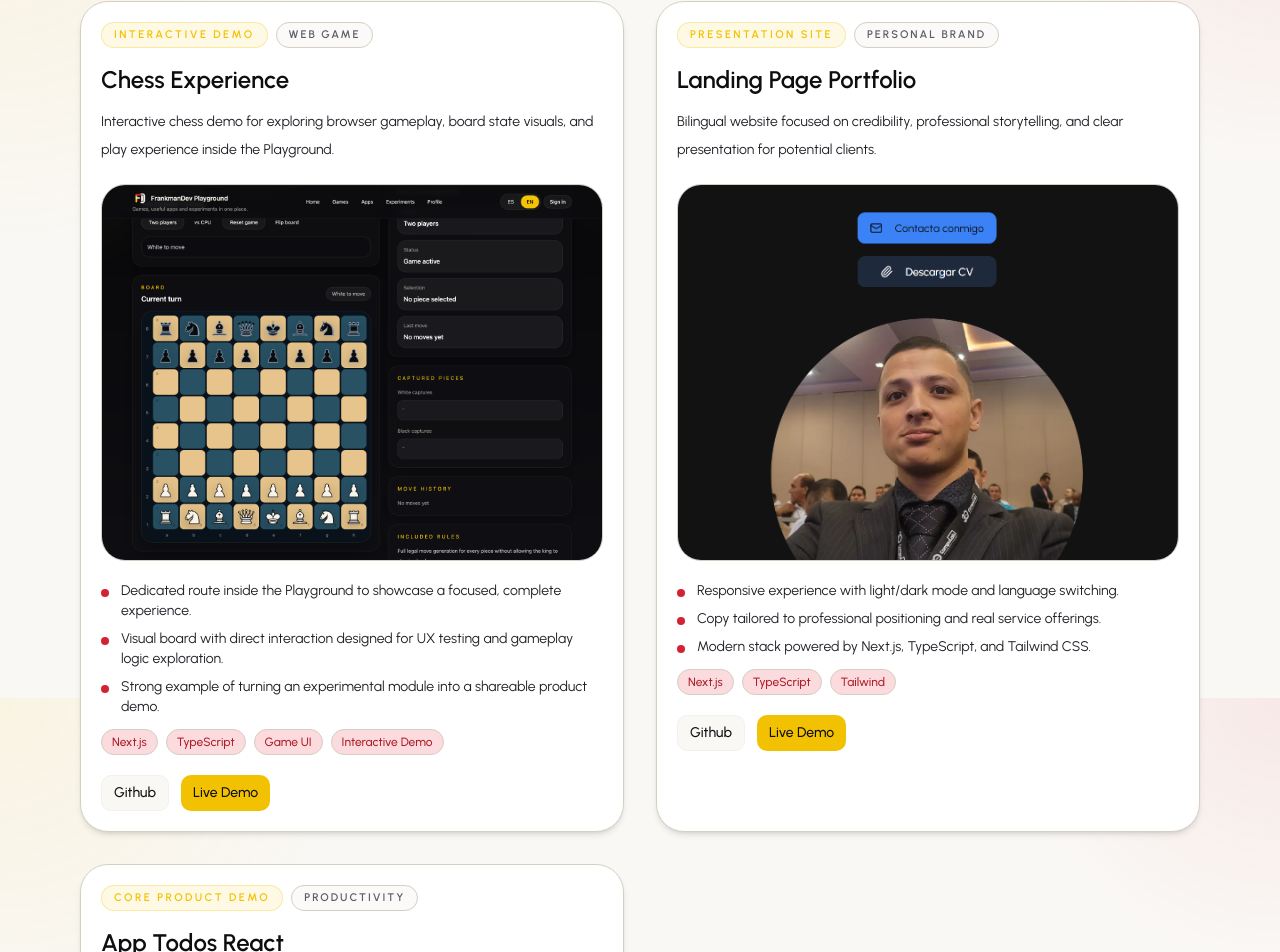
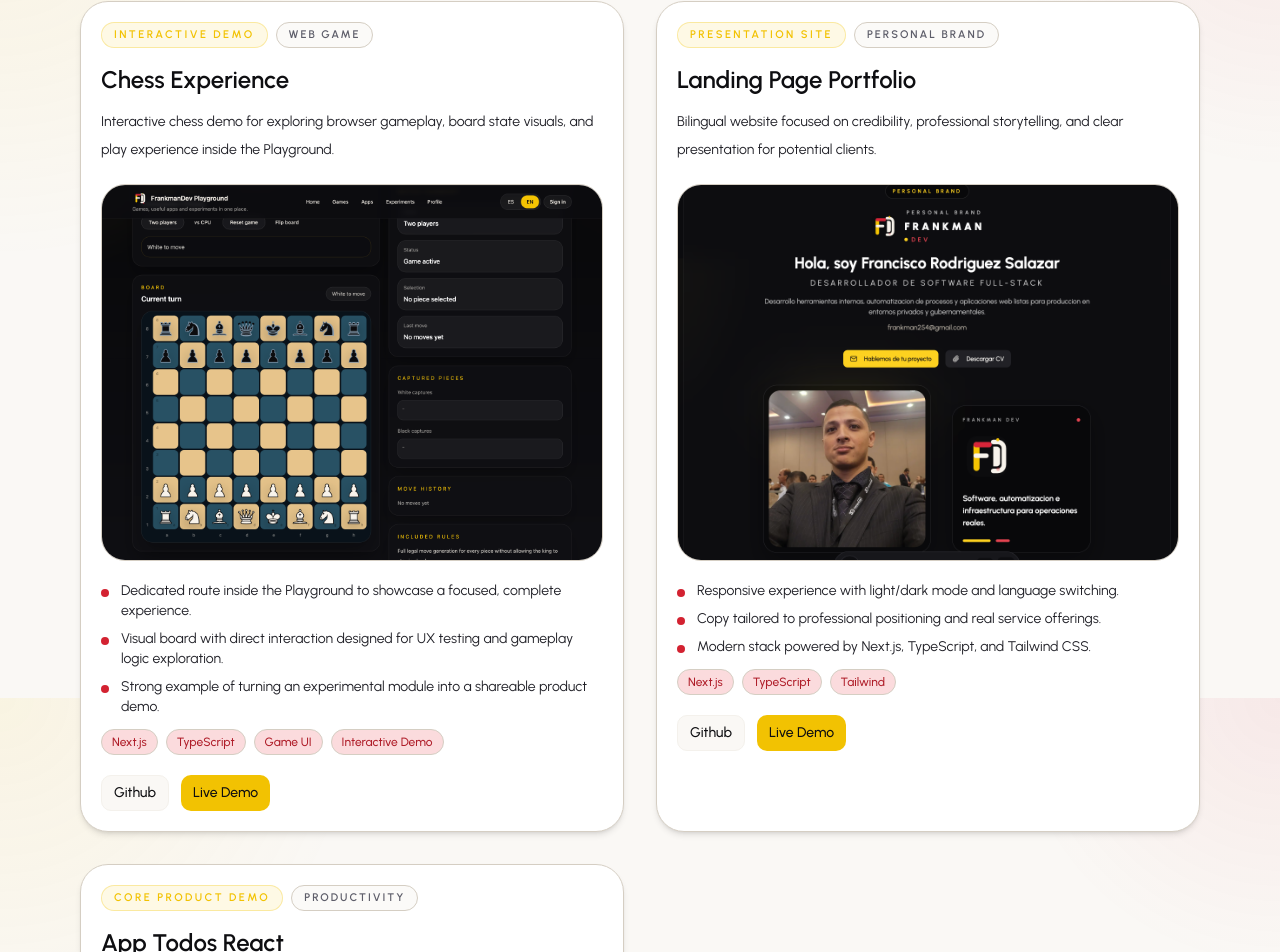
Before and after one commit to Frankman254/Landing-page-frankmandev, a Next.js app: page / in a window 1280 px wide. Shown: the part 6502-7454 px from the top of the page. Built offline with nearby package versions, Linux system fonts and the light colour scheme; no server answers.

Commit message:
Use updated landing page image in portfolio

```diff
--- a/data.tsx
+++ b/data.tsx
@@ -258,7 +258,7 @@ export const dataPortfolio: PortfolioProject[] = [
 	{
 		id: 4,
 		title: 'Landing Page Portfolio',
-		image: '/landing-portfolio.png',
+		image: '/landing-page.png',
 		urlGithub: 'https://github.com/Frankman254/Landing-page-frankmandev',
 		urlDemo: 'https://landing-page-frankmandev.netlify.app/#home',
 		alt: {
```
Also changed, not shown: public/landing-page.png (added), public/landing-portfolio.png (deleted).
